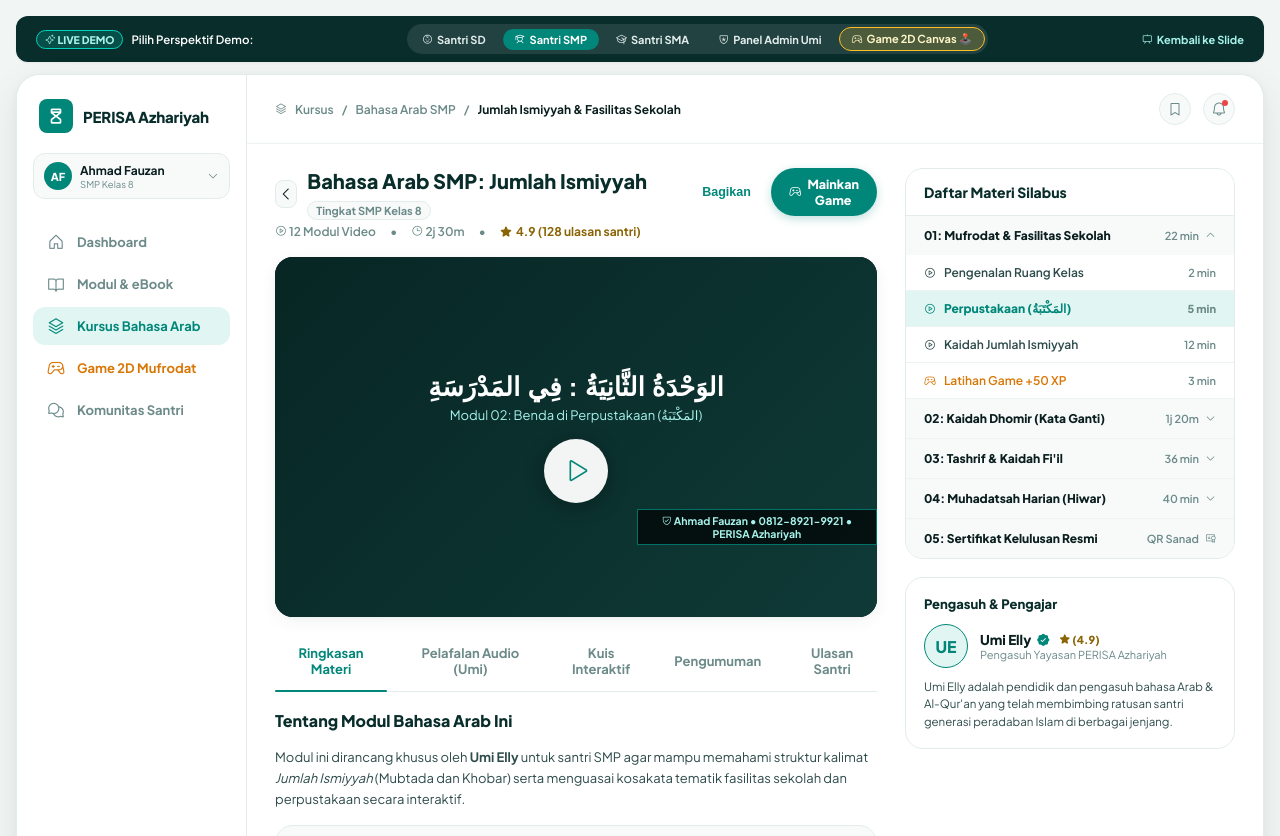
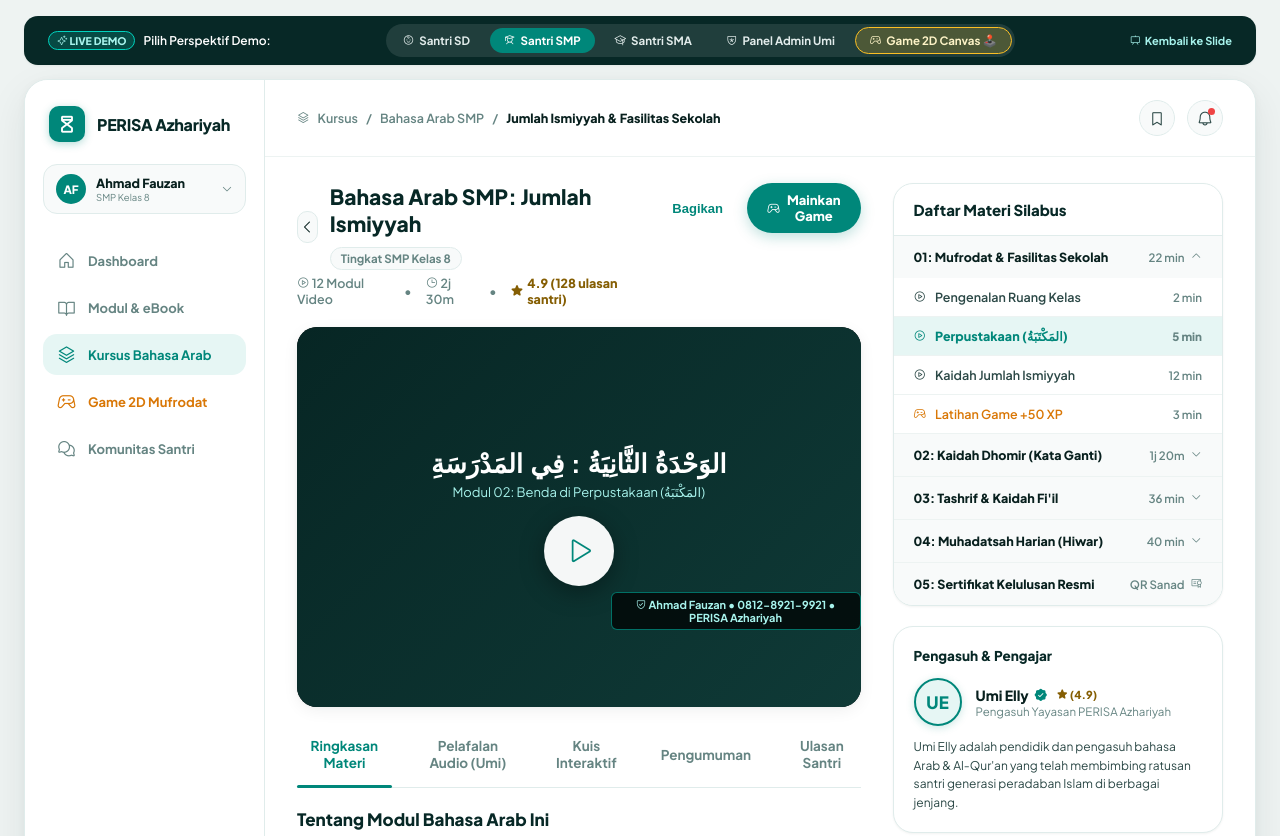
Before and after one commit to darcia2024/presentasiyayasan, a website: page prototype.html in a window 1280 px wide. Shown: the top 836 px of the page. Drawn offline with nearby package versions, Linux system fonts and the light colour scheme.

Commit message:
Optimize Desktop LMS Player UI: tuned 1400px fixed width canvas, 1.62:0.95 column ratio, polished 380px cinematic player with dynamic moving watermark, crisp accordion syllabus, what you'll learn card, and Umi Elly author box

```diff
--- a/prototype.css
+++ b/prototype.css
@@ -1,42 +1,42 @@
 /* ==========================================================================
    PERISA (YAYASAN PERADABAN ISLAM AZHARIYAH)
-   Ultra-Luxury LMS Course Player & Dashboard
-   Matching Exact Reference UI Layout with PERISA Brand Palette
+   Desktop-Optimized Ultra-Luxury LMS Course Player & Dashboard
    ========================================================================== */
 
 :root {
-  /* Brand Tokens (Warna Resmi Yayasan PERISA) */
-  --teal-primary:      #00877A; /* PERISA Emerald Turquoise */
-  --teal-dark:         #082D2B; /* Islamic Charcoal Teal */
-  --teal-light:        #E1F5F2; /* Soft Mint Container */
-  --teal-hover:        #006D63;
-  --teal-border:       rgba(0, 135, 122, 0.2);
+  /* Official Yayasan PERISA Brand Tokens */
+  --teal-primary:      #00877A; /* PERISA Turquoise */
+  --teal-dark:         #072826; /* Deep Islamic Charcoal */
+  --teal-light:        #E6F6F4; /* Soft Mint Tonal Surface */
+  --teal-hover:        #007368;
+  --teal-border:       rgba(0, 135, 122, 0.18);
 
   --gold-primary:      #C5921B; /* Warm Ochre Gold */
   --gold-light:        #FDF7E7;
-  --gold-dark:         #8A6405;
+  --gold-dark:         #855E03;
   --gold-border:       rgba(197, 146, 27, 0.35);
 
-  --bg-page:           #F1F5F4; /* Soft Outer Canvas */
+  --bg-page:           #EEF3F2; /* Clean Subtle Canvas */
   --bg-card:           #FFFFFF;
   --bg-subtle:         #F8FAFA;
-  --border-color:      #E2ECEB;
+  --border-color:      #E0ECEB;
   --border-subtle:     #EDF3F2;
 
-  --text-main:         #091E1D;
-  --text-body:         #2D4B49;
-  --text-muted:        #6B8A88;
+  --text-main:         #08201E;
+  --text-body:         #2B4846;
+  --text-muted:        #658482;
 
   --font-family:       'Plus Jakarta Sans', -apple-system, BlinkMacSystemFont, 'Segoe UI', Roboto, sans-serif;
-  --radius-sm:         8px;
-  --radius-md:         12px;
-  --radius-lg:         18px;
+  --radius-xs:         6px;
+  --radius-sm:         10px;
+  --radius-md:         14px;
+  --radius-lg:         20px;
   --radius-xl:         24px;
   --radius-full:       9999px;
 
-  --shadow-sm:  0 1px 3px rgba(8, 45, 43, 0.04), 0 1px 2px rgba(8, 45, 43, 0.02);
-  --shadow-md:  0 4px 16px rgba(8, 45, 43, 0.06), 0 1px 4px rgba(8, 45, 43, 0.03);
-  --shadow-lg:  0 12px 36px rgba(8, 45, 43, 0.08), 0 2px 8px rgba(8, 45, 43, 0.04);
+  --shadow-sm:  0 1px 3px rgba(8, 40, 38, 0.04), 0 1px 2px rgba(8, 40, 38, 0.02);
+  --shadow-md:  0 4px 16px rgba(8, 40, 38, 0.06), 0 1px 4px rgba(8, 40, 38, 0.03);
+  --shadow-lg:  0 14px 40px rgba(8, 40, 38, 0.08), 0 2px 8px rgba(8, 40, 38, 0.04);
 }
 
 *, *::before, *::after {
@@ -51,37 +51,56 @@ body {
   color: var(--text-main);
   min-height: 100vh;
   -webkit-font-smoothing: antialiased;
-  padding: 16px;
+  padding: 16px 24px 32px 24px;
   display: flex;
   flex-direction: column;
   align-items: center;
 }
 
 /* --------------------------------------------------------------------------
-   PRESENTER TOPBAR (DEMO SWITCHER)
+   PRESENTER TOPBAR (STICKY DEMO DOCK)
    -------------------------------------------------------------------------- */
 .demo-control-bar {
   width: 100%;
-  max-width: 1360px;
+  max-width: 1400px;
   background: var(--teal-dark);
   color: #FFFFFF;
-  padding: 8px 20px;
+  padding: 8px 24px;
   border-radius: var(--radius-md);
   display: flex;
   align-items: center;
   justify-content: space-between;
-  font-size: 11.5px;
+  font-size: 12px;
   font-weight: 600;
-  margin-bottom: 12px;
+  margin-bottom: 14px;
   flex-wrap: wrap;
-  gap: 8px;
+  gap: 10px;
   box-shadow: var(--shadow-sm);
+}
+
+.demo-left-meta {
+  display: flex;
+  align-items: center;
+  gap: 10px;
+}
+
+.demo-tag-pill {
+  background: rgba(0, 210, 190, 0.2);
+  border: 1px solid #00D2BE;
+  color: #A7F3EC;
+  padding: 3px 10px;
+  border-radius: var(--radius-full);
+  font-size: 11px;
+  font-weight: 800;
+  display: inline-flex;
+  align-items: center;
+  gap: 5px;
 }
 
 .demo-role-switcher {
   display: flex;
   align-items: center;
-  gap: 5px;
+  gap: 6px;
   background: rgba(255, 255, 255, 0.1);
   padding: 3px;
   border-radius: var(--radius-full);
@@ -91,15 +110,15 @@ body {
   background: transparent;
   border: none;
   color: #E2ECEB;
-  padding: 4px 12px;
+  padding: 5px 14px;
   border-radius: var(--radius-full);
   font-family: var(--font-family);
-  font-size: 11px;
+  font-size: 11.5px;
   font-weight: 700;
   cursor: pointer;
   display: inline-flex;
   align-items: center;
-  gap: 4px;
+  gap: 5px;
   transition: all 0.2s ease;
 }
 
@@ -108,57 +127,58 @@ body {
 .role-btn.admin-btn.active { background: #D97706; }
 
 /* --------------------------------------------------------------------------
-   MAIN APP WINDOW (CONTAINER EXACTLY MATCHING REFERENCE IMAGE)
+   MAIN DESKTOP CONTAINER WINDOW (EXACT REFERENCE 1400px)
    -------------------------------------------------------------------------- */
 .app-window-frame {
   width: 100%;
-  max-width: 1360px;
+  max-width: 1400px;
   background: #FFFFFF;
   border-radius: var(--radius-xl);
   box-shadow: var(--shadow-lg);
   border: 1px solid var(--border-color);
   display: flex;
   overflow: hidden;
-  min-height: 880px;
+  min-height: 890px;
 }
 
-/* LEFT SIDEBAR */
+/* LEFT DESKTOP SIDEBAR */
 .ref-sidebar {
-  width: 230px;
+  width: 240px;
   background: #FFFFFF;
   border-right: 1px solid var(--border-color);
   display: flex;
   flex-direction: column;
-  padding: 24px 16px;
+  padding: 26px 18px;
   flex-shrink: 0;
 }
 
 .ref-brand-logo {
   display: flex;
   align-items: center;
-  gap: 10px;
-  margin-bottom: 20px;
+  gap: 12px;
+  margin-bottom: 22px;
   padding-left: 6px;
 }
 
 .brand-icon-box {
-  width: 34px;
-  height: 34px;
+  width: 36px;
+  height: 36px;
   border-radius: var(--radius-sm);
   background: var(--teal-primary);
   color: #FFFFFF;
   display: flex;
   align-items: center;
   justify-content: center;
-  font-size: 18px;
+  font-size: 20px;
   font-weight: 800;
+  box-shadow: 0 2px 8px rgba(0, 135, 122, 0.3);
 }
 
 .brand-name-text {
-  font-size: 15px;
+  font-size: 16px;
   font-weight: 800;
   color: var(--teal-dark);
-  letter-spacing: -0.01em;
+  letter-spacing: -0.015em;
 }
 
 /* User Profile Selector Pill */
@@ -166,36 +186,42 @@ body {
   display: flex;
   align-items: center;
   justify-content: space-between;
-  padding: 8px 10px;
+  padding: 9px 12px;
   background: var(--bg-subtle);
   border: 1px solid var(--border-color);
   border-radius: var(--radius-md);
-  margin-bottom: 24px;
+  margin-bottom: 26px;
   cursor: pointer;
+  transition: all 0.2s ease;
+}
+
+.sidebar-user-card:hover {
+  border-color: var(--teal-primary);
+  background: var(--teal-light);
 }
 
 .user-left-info {
   display: flex;
   align-items: center;
-  gap: 8px;
+  gap: 10px;
 }
 
 .user-avatar-small {
-  width: 28px;
-  height: 28px;
+  width: 30px;
+  height: 30px;
   border-radius: 50%;
   background: var(--teal-primary);
   color: #FFFFFF;
   display: flex;
   align-items: center;
   justify-content: center;
-  font-size: 11px;
+  font-size: 11.5px;
   font-weight: 800;
 }
 
 .user-name-small {
-  font-size: 12px;
-  font-weight: 700;
+  font-size: 12.5px;
+  font-weight: 800;
   color: var(--text-main);
 }
 
@@ -204,14 +230,14 @@ body {
   list-style: none;
   display: flex;
   flex-direction: column;
-  gap: 4px;
+  gap: 6px;
 }
 
 .ref-nav-item {
   display: flex;
   align-items: center;
   gap: 12px;
-  padding: 10px 14px;
+  padding: 11px 14px;
   border-radius: var(--radius-md);
   font-size: 13px;
   font-weight: 700;
@@ -232,20 +258,20 @@ body {
 }
 
 .ref-nav-item i {
-  font-size: 18px;
+  font-size: 19px;
 }
 
 .sidebar-bottom-links {
   margin-top: auto;
-  padding-top: 16px;
+  padding-top: 18px;
   border-top: 1px solid var(--border-subtle);
   display: flex;
   flex-direction: column;
-  gap: 4px;
+  gap: 6px;
 }
 
 /* --------------------------------------------------------------------------
-   RIGHT WORKSPACE (MAIN COURSE VIEWER)
+   RIGHT WORKSPACE (DESKTOP MAIN COURSE VIEWER)
    -------------------------------------------------------------------------- */
 .ref-main-workspace {
   flex-grow: 1;
@@ -255,9 +281,9 @@ body {
   overflow-y: auto;
 }
 
-/* Top Breadcrumbs Bar */
+/* Top Breadcrumbs Header Bar */
 .ref-top-header {
-  padding: 18px 28px;
+  padding: 20px 32px;
   border-bottom: 1px solid var(--border-subtle);
   display: flex;
   align-items: center;
@@ -268,14 +294,14 @@ body {
   display: flex;
   align-items: center;
   gap: 8px;
-  font-size: 12px;
+  font-size: 12.5px;
   font-weight: 600;
   color: var(--text-muted);
 }
 
 .breadcrumb-trail span.active {
   color: var(--text-main);
-  font-weight: 700;
+  font-weight: 800;
 }
 
 .top-header-right-actions {
@@ -285,43 +311,50 @@ body {
 }
 
 .icon-circle-btn {
-  width: 32px;
-  height: 32px;
+  width: 36px;
+  height: 36px;
   border-radius: 50%;
   background: var(--bg-subtle);
   border: 1px solid var(--border-color);
-  color: var(--text-muted);
+  color: var(--text-body);
   display: flex;
   align-items: center;
   justify-content: center;
-  font-size: 16px;
+  font-size: 17px;
   cursor: pointer;
   position: relative;
+  transition: all 0.2s ease;
+}
+
+.icon-circle-btn:hover {
+  background: var(--teal-light);
+  color: var(--teal-primary);
+  border-color: var(--teal-primary);
 }
 
 .notification-dot {
-  width: 6px;
-  height: 6px;
+  width: 7px;
+  height: 7px;
   border-radius: 50%;
   background: #EF4444;
   position: absolute;
-  top: 6px;
-  right: 6px;
+  top: 7px;
+  right: 7px;
 }
 
 /* Main Two-Column Course Viewport */
 .course-main-grid {
-  padding: 24px 28px;
+  padding: 26px 32px;
   display: grid;
-  grid-template-columns: 1.55fr 0.85fr;
-  gap: 28px;
+  grid-template-columns: 1.62fr 0.95fr;
+  gap: 32px;
 }
 
 /* LEFT COLUMN: PLAYER & OVERVIEW */
 .left-player-column {
   display: flex;
   flex-direction: column;
-  gap: 18px;
+  gap: 20px;
 }
 
 /* Course Header Strip */
@@ -329,18 +362,18 @@ body {
   display: flex;
   align-items: flex-start;
   justify-content: space-between;
-  gap: 14px;
+  gap: 16px;
 }
 
 .title-back-row {
   display: flex;
   align-items: center;
-  gap: 10px;
+  gap: 12px;
 }
 
 .btn-back-square {
-  width: 28px;
-  height: 28px;
+  width: 32px;
+  height: 32px;
   border-radius: var(--radius-sm);
   background: var(--bg-subtle);
   border: 1px solid var(--border-color);
@@ -349,24 +382,31 @@ body {
   justify-content: center;
   color: var(--text-main);
   cursor: pointer;
+  transition: all 0.2s ease;
+}
+
+.btn-back-square:hover {
+  background: var(--teal-light);
+  color: var(--teal-primary);
+  border-color: var(--teal-primary);
 }
 
 .course-main-h1 {
-  font-size: 20px;
+  font-size: 21px;
   font-weight: 800;
   color: var(--teal-dark);
   display: flex;
   align-items: center;
-  gap: 8px;
+  gap: 10px;
   flex-wrap: wrap;
 }
 
 .jenjang-pill-tag {
-  font-size: 11px;
+  font-size: 11.5px;
   font-weight: 700;
   background: var(--bg-subtle);
   border: 1px solid var(--border-color);
-  padding: 2px 8px;
+  padding: 3px 10px;
   border-radius: var(--radius-full);
   color: var(--text-muted);
 }
@@ -375,15 +415,15 @@ body {
   display: flex;
   align-items: center;
   gap: 14px;
-  font-size: 12px;
+  font-size: 12.5px;
   color: var(--text-muted);
   font-weight: 600;
-  margin-top: 4px;
+  margin-top: 5px;
 }
 
 .star-rating-pill {
   color: var(--gold-dark);
-  font-weight: 700;
+  font-weight: 800;
   display: inline-flex;
   align-items: center;
   gap: 4px;
@@ -392,17 +432,23 @@ body {
 .header-cta-buttons {
   display: flex;
   align-items: center;
-  gap: 8px;
+  gap: 10px;
 }
 
 .btn-share-text {
   background: transparent;
   border: none;
   color: var(--teal-primary);
-  font-size: 12.5px;
+  font-size: 13px;
   font-weight: 700;
   cursor: pointer;
-  padding: 6px 12px;
+  padding: 7px 14px;
+  border-radius: var(--radius-full);
+  transition: background 0.2s ease;
+}
+
+.btn-share-text:hover {
+  background: var(--teal-light);
 }
 
 .btn-enroll-primary {
@@ -410,28 +456,29 @@ body {
   color: #FFFFFF;
   border: none;
   border-radius: var(--radius-full);
-  padding: 8px 18px;
+  padding: 9px 20px;
   font-family: var(--font-family);
-  font-size: 12.5px;
+  font-size: 13px;
   font-weight: 800;
   cursor: pointer;
-  box-shadow: 0 3px 10px rgba(0, 135, 122, 0.25);
+  box-shadow: 0 4px 14px rgba(0, 135, 122, 0.25);
   display: inline-flex;
   align-items: center;
-  gap: 6px;
+  gap: 7px;
   transition: all 0.2s ease;
 }
 
 .btn-enroll-primary:hover {
   background: var(--teal-hover);
+  transform: translateY(-1px);
 }
 
-/* Cinematic Video Player Box */
+/* Cinematic Desktop Video Player Box */
 .ref-video-player-box {
   background: #000000;
   border-radius: var(--radius-lg);
   overflow: hidden;
-  height: 360px;
+  height: 380px;
   position: relative;
   display: flex;
   align-items: center;
@@ -449,18 +496,18 @@ body {
   justify-content: center;
   color: #FFFFFF;
   text-align: center;
-  padding: 24px;
+  padding: 28px;
   position: relative;
 }
 
 .ref-video-watermark {
   position: absolute;
-  background: rgba(0, 0, 0, 0.7);
+  background: rgba(0, 0, 0, 0.72);
   border: 1px solid rgba(0, 210, 190, 0.5);
   color: #A7F3EC;
-  padding: 4px 10px;
+  padding: 5px 12px;
   border-radius: var(--radius-xs);
-  font-size: 10.5px;
+  font-size: 11px;
   font-weight: 700;
   z-index: 10;
   pointer-events: none;
@@ -468,37 +515,40 @@ body {
 }
 
 @keyframes floatWatermark {
-  0%   { top: 14px; left: 14px; }
-  25%  { top: 14px; left: calc(100% - 240px); }
-  50%  { top: calc(100% - 36px); left: calc(100% - 240px); }
-  75%  { top: calc(100% - 36px); left: 14px; }
-  100% { top: 14px; left: 14px; }
+  0%   { top: 16px; left: 16px; }
+  25%  { top: 16px; left: calc(100% - 250px); }
+  50%  { top: calc(100% - 40px); left: calc(100% - 250px); }
+  75%  { top: calc(100% - 40px); left: 16px; }
+  100% { top: 16px; left: 16px; }
 }
 
 .center-glass-play {
-  width: 64px;
-  height: 64px;
+  width: 70px;
+  height: 70px;
   border-radius: 50%;
-  background: rgba(255, 255, 255, 0.95);
+  background: rgba(255, 255, 255, 0.96);
   color: var(--teal-primary);
   border: none;
   display: flex;
   align-items: center;
   justify-content: center;
-  font-size: 26px;
+  font-size: 28px;
   cursor: pointer;
-  box-shadow: 0 4px 20px rgba(0, 0, 0, 0.3);
-  transition: transform 0.2s;
+  box-shadow: 0 6px 24px rgba(0, 0, 0, 0.35);
+  transition: transform 0.2s cubic-bezier(0.4, 0, 0.2, 1);
 }
 
-.center-glass-play:hover { transform: scale(1.1); }
+.center-glass-play:hover {
+  transform: scale(1.1);
+  background: #FFFFFF;
+}
 
 /* Horizontal Course Sub-Tabs */
 .ref-sub-tabs-bar {
   display: flex;
-  gap: 16px;
+  gap: 20px;
   border-bottom: 1px solid var(--border-color);
-  padding-bottom: 8px;
+  padding-bottom: 10px;
   margin-top: 4px;
 }
 
@@ -506,12 +556,17 @@ body {
   background: transparent;
   border: none;
   font-family: var(--font-family);
-  font-size: 13px;
+  font-size: 13.5px;
   font-weight: 700;
   color: var(--text-muted);
-  padding: 6px 10px;
+  padding: 6px 12px;
   cursor: pointer;
   position: relative;
+  transition: color 0.2s ease;
+}
+
+.sub-tab-btn:hover {
+  color: var(--teal-primary);
 }
 
 .sub-tab-btn.active {
@@ -521,58 +576,59 @@ body {
 .sub-tab-btn.active::after {
   content: "";
   position: absolute;
-  bottom: -9px;
+  bottom: -11px;
   left: 0;
   right: 0;
-  height: 2.5px;
+  height: 3px;
   background: var(--teal-primary);
-  border-radius: 2px;
+  border-radius: 3px;
 }
 
 /* About Course & What You'll Learn */
 .about-course-block {
   display: flex;
   flex-direction: column;
-  gap: 16px;
+  gap: 18px;
 }
 
 .about-course-block h3 {
-  font-size: 16px;
+  font-size: 17px;
   font-weight: 800;
   color: var(--teal-dark);
 }
 
 .about-course-block p {
-  font-size: 13px;
+  font-size: 13.5px;
   color: var(--text-body);
-  line-height: 1.6;
+  line-height: 1.65;
 }
 
 .what-learn-card {
   background: var(--bg-subtle);
   border: 1px solid var(--border-color);
   border-radius: var(--radius-lg);
-  padding: 18px 20px;
+  padding: 20px 24px;
 }
 
 .what-learn-grid {
   display: grid;
   grid-template-columns: 1fr 1fr;
-  gap: 12px 20px;
-  margin-top: 10px;
+  gap: 14px 24px;
+  margin-top: 12px;
 }
 
 .learn-item {
   display: flex;
   align-items: flex-start;
-  gap: 8px;
-  font-size: 12.5px;
+  gap: 10px;
+  font-size: 13px;
   color: var(--text-body);
+  font-weight: 600;
 }
 
 .learn-item i {
   color: var(--teal-primary);
-  font-size: 16px;
+  font-size: 17px;
   flex-shrink: 0;
   margin-top: 2px;
 }
@@ -581,7 +637,7 @@ body {
 .right-sidebar-column {
   display: flex;
   flex-direction: column;
-  gap: 18px;
+  gap: 20px;
 }
 
 .course-content-accordion-card {
@@ -589,11 +645,12 @@ body {
   border-radius: var(--radius-lg);
   overflow: hidden;
   background: #FFFFFF;
+  box-shadow: var(--shadow-sm);
 }
 
 .accordion-main-title {
-  padding: 14px 18px;
-  font-size: 14px;
+  padding: 16px 20px;
+  font-size: 15px;
   font-weight: 800;
   color: var(--teal-dark);
   border-bottom: 1px solid var(--border-color);
@@ -608,19 +665,24 @@ body {
 }
 
 .section-head {
-  padding: 12px 18px;
+  padding: 13px 20px;
   background: var(--bg-subtle);
   display: flex;
   justify-content: space-between;
   align-items: center;
   cursor: pointer;
-  font-size: 12px;
+  font-size: 12.5px;
   font-weight: 800;
   color: var(--text-main);
+  transition: background 0.2s ease;
+}
+
+.section-head:hover {
+  background: #F1F7F6;
 }
 
 .section-duration {
-  font-size: 11px;
+  font-size: 11.5px;
   font-weight: 600;
   color: var(--text-muted);
   display: flex;
@@ -637,8 +699,8 @@ body {
   display: flex;
   justify-content: space-between;
   align-items: center;
-  padding: 10px 18px;
-  font-size: 12px;
+  padding: 11px 20px;
+  font-size: 12.5px;
   font-weight: 600;
   color: var(--text-body);
   border-bottom: 1px solid var(--border-subtle);
@@ -662,11 +724,11 @@ body {
 .lesson-left-title {
   display: flex;
   align-items: center;
-  gap: 8px;
+  gap: 9px;
 }
 
 .lesson-time {
-  font-size: 11px;
+  font-size: 11.5px;
   color: var(--text-muted);
 }
 
@@ -674,35 +736,37 @@ body {
 .author-profile-box {
   border: 1px solid var(--border-color);
   border-radius: var(--radius-lg);
-  padding: 18px;
+  padding: 20px;
   background: #FFFFFF;
+  box-shadow: var(--shadow-sm);
 }
 
 .author-title-label {
-  font-size: 13px;
+  font-size: 13.5px;
   font-weight: 800;
   color: var(--teal-dark);
-  margin-bottom: 12px;
+  margin-bottom: 14px;
 }
 
 .author-header-row {
   display: flex;
   align-items: center;
-  gap: 12px;
+  gap: 14px;
 }
 
 .author-avatar-img {
-  width: 44px;
-  height: 44px;
+  width: 48px;
+  height: 48px;
   border-radius: 50%;
   background: var(--teal-light);
-  border: 1.5px solid var(--teal-primary);
+  border: 2px solid var(--teal-primary);
   display: flex;
   align-items: center;
   justify-content: center;
   font-weight: 800;
   color: var(--teal-primary);
-  font-size: 16px;
+  font-size: 17px;
+  box-shadow: 0 2px 8px rgba(0, 135, 122, 0.2);
 }
 
 .author-info-side {
@@ -711,7 +775,7 @@ body {
 }
 
 .author-name-verified {
-  font-size: 13.5px;
+  font-size: 14px;
   font-weight: 800;
   color: var(--text-main);
   display: flex;
@@ -720,19 +784,39 @@ body {
 }
 
 .author-role-sub {
-  font-size: 11px;
+  font-size: 11.5px;
   color: var(--text-muted);
 }
 
 .author-bio-paragraph {
-  font-size: 11.5px;
+  font-size: 12px;
   color: var(--text-body);
-  line-height: 1.5;
-  margin-top: 10px;
+  line-height: 1.55;
+  margin-top: 12px;
 }
 
-/* Responsive */
-@media (max-width: 990px) {
-  .course-main-grid { grid-template-columns: 1fr; }
-  .ref-sidebar { display: none; }
+/* Toast */
+.toast-bar {
+  position: fixed;
+  bottom: 24px;
+  left: 50%;
+  transform: translateX(-50%) translateY(30px);
+  background: var(--teal-dark);
+  color: #FFFFFF;
+  padding: 10px 24px;
+  border-radius: var(--radius-full);
+  font-size: 13px;
+  font-weight: 700;
+  box-shadow: var(--shadow-lg);
+  border: 1px solid rgba(0, 210, 190, 0.4);
+  opacity: 0;
+  visibility: hidden;
+  transition: all 0.3s ease;
+  z-index: 3000;
 }
+
+.toast-bar.show {
+  opacity: 1;
+  visibility: visible;
+  transform: translateX(-50%) translateY(0);
+}
```
